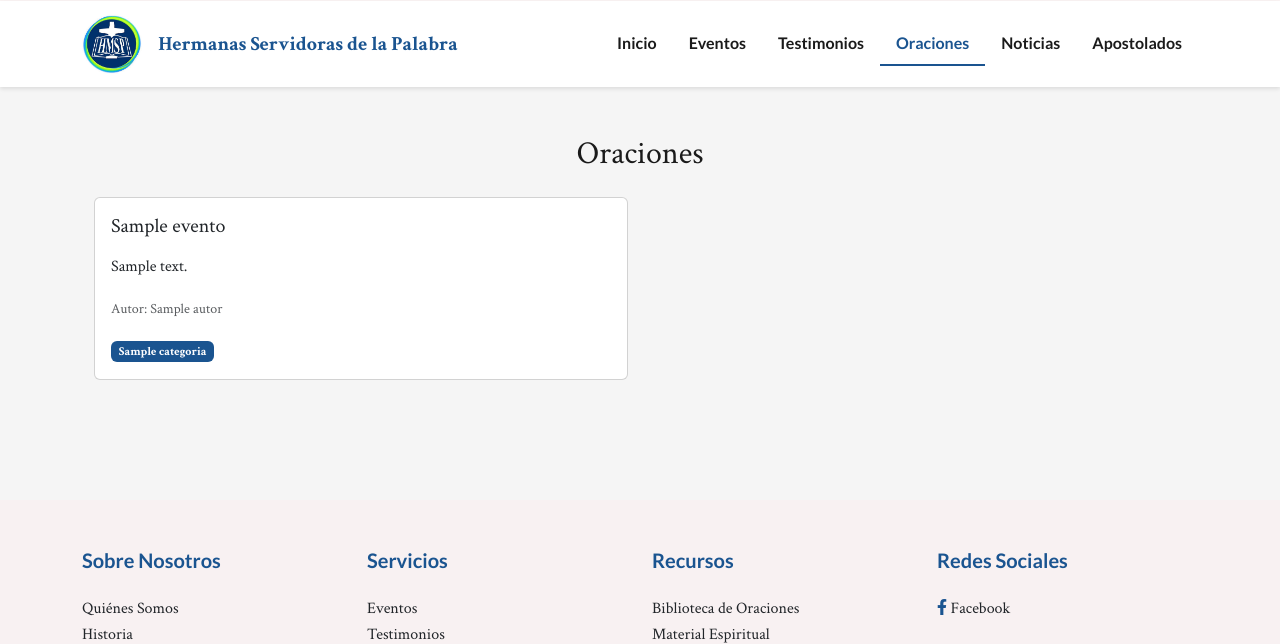
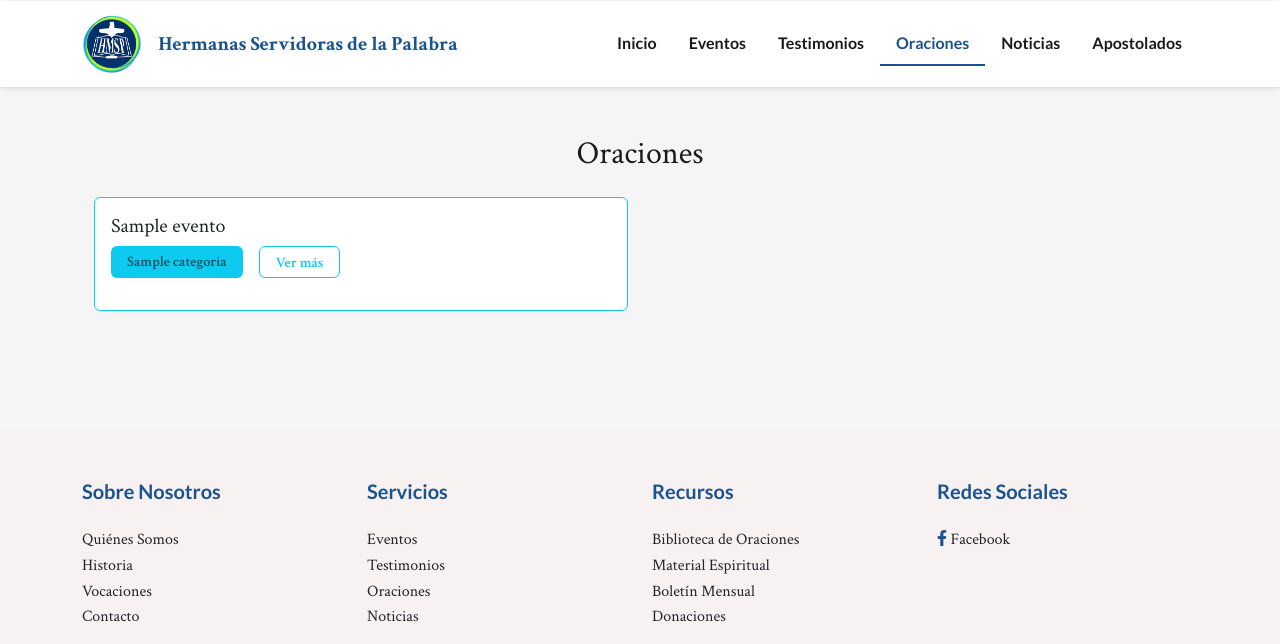
Before and after one commit to lmgmuber-bit/HMSP, a Django app: template templates/core/oraciones.html in a window 1280 px wide. Shown: the part 46-690 px from the top of the page. Run offline with Django 5.2, Linux system fonts and the light colour scheme; data comes from the database, SQL or seed files in the repository; the template is opened without the code that fills it: most values are stand-ins (such as "Sample title", 1, 10 or a date in 2020).

Commit message:
Mmodificación en la sección de Oraciones ahora se muestra el detalle de las oraciones con un modal.

```diff
--- a/templates/core/oraciones.html
+++ b/templates/core/oraciones.html
@@ -9,21 +9,43 @@
         {% if object_list %}
             {% for oracion in object_list %}
                 <div class="col-md-6 mb-4">
-                    <div class="card h-100">
-                        <div class="card-body">
+                    <div class="card h-100 border border-info" style="border-width:2px;">
+                        <div class="card-body d-flex flex-column justify-content-between">
                             <h5 class="card-title">{{ oracion.titulo }}</h5>
-                            <p class="card-text">{{ oracion.contenido|linebreaks }}</p>
-                            {% if oracion.autor %}
-                                <p class="text-muted">
-                                    <small>Autor: {{ oracion.autor }}</small>
-                                </p>
-                            {% endif %}
-                            {% if oracion.categoria %}
-                                <span class="badge bg-primary">{{ oracion.categoria }}</span>
-                            {% endif %}
+                            <div class="d-flex align-items-center gap-2 mb-3">
+                                {% if oracion.categoria %}
+                                    <span class="badge bg-info text-info-emphasis d-flex align-items-center justify-content-center" style="height:32px; min-width:80px; font-size:0.9rem; padding:0 16px; font-weight:600;">{{ oracion.categoria }}</span>
+                                {% endif %}
+                                <button type="button" class="btn btn-outline-info d-flex align-items-center justify-content-center ms-2" style="height:32px; min-width:80px; font-size:0.9rem; padding:0 16px; font-weight:600;" data-bs-toggle="modal" data-bs-target="#oracionModal{{ oracion.id }}">
+                                    Ver más
+                                </button>
+                            </div>
                         </div>
                     </div>
                 </div>
+                <!-- Modal para ver la oración completa -->
+                                <div class="modal fade" id="oracionModal{{ oracion.id }}" tabindex="-1" aria-labelledby="oracionModalLabel{{ oracion.id }}" aria-hidden="true">
+                                    <div class="modal-dialog">
+                                        <div class="modal-content border border-info" style="border-width:2px;">
+                                            <div class="modal-header bg-info text-white justify-content-center" style="background-color:#0dcaf0; color:white;">
+                                                <h5 class="modal-title w-100 text-center" id="oracionModalLabel{{ oracion.id }}">{{ oracion.titulo }}</h5>
+                                                <button type="button" class="btn-close btn-close-white position-absolute end-0 me-3" data-bs-dismiss="modal" aria-label="Cerrar"></button>
+                                            </div>
+                                            <div class="modal-body">
+                                                <p>{{ oracion.contenido|linebreaks }}</p>
+                                                {% if oracion.autor %}
+                                                        <p class="text-muted"><small>Autor: {{ oracion.autor }}</small></p>
+                                                {% endif %}
+                                                {% if oracion.categoria %}
+                                                        <span class="badge bg-info text-info-emphasis py-2 px-3 fs-6" style="font-size:1rem;">{{ oracion.categoria }}</span>
+                                                {% endif %}
+                                            </div>
+                                            <div class="modal-footer">
+                                                <button type="button" class="btn btn-secondary" data-bs-dismiss="modal">Cerrar</button>
+                                            </div>
+                                        </div>
+                                    </div>
+                                </div>
             {% endfor %}
         {% else %}
             <div class="col-12">
@@ -31,7 +53,6 @@
             </div>
         {% endif %}
     </div>
-
     <!-- Paginación -->
     {% if is_paginated %}
     <nav aria-label="Page navigation" class="mt-4">
@@ -41,13 +62,11 @@
                     <a class="page-link" href="?page={{ page_obj.previous_page_number }}">&laquo; Anterior</a>
                 </li>
             {% endif %}
-
             {% for num in page_obj.paginator.page_range %}
                 <li class="page-item {% if page_obj.number == num %}active{% endif %}">
                     <a class="page-link" href="?page={{ num }}">{{ num }}</a>
                 </li>
             {% endfor %}
-
             {% if page_obj.has_next %}
                 <li class="page-item">
                     <a class="page-link" href="?page={{ page_obj.next_page_number }}">Siguiente &raquo;</a>
```
